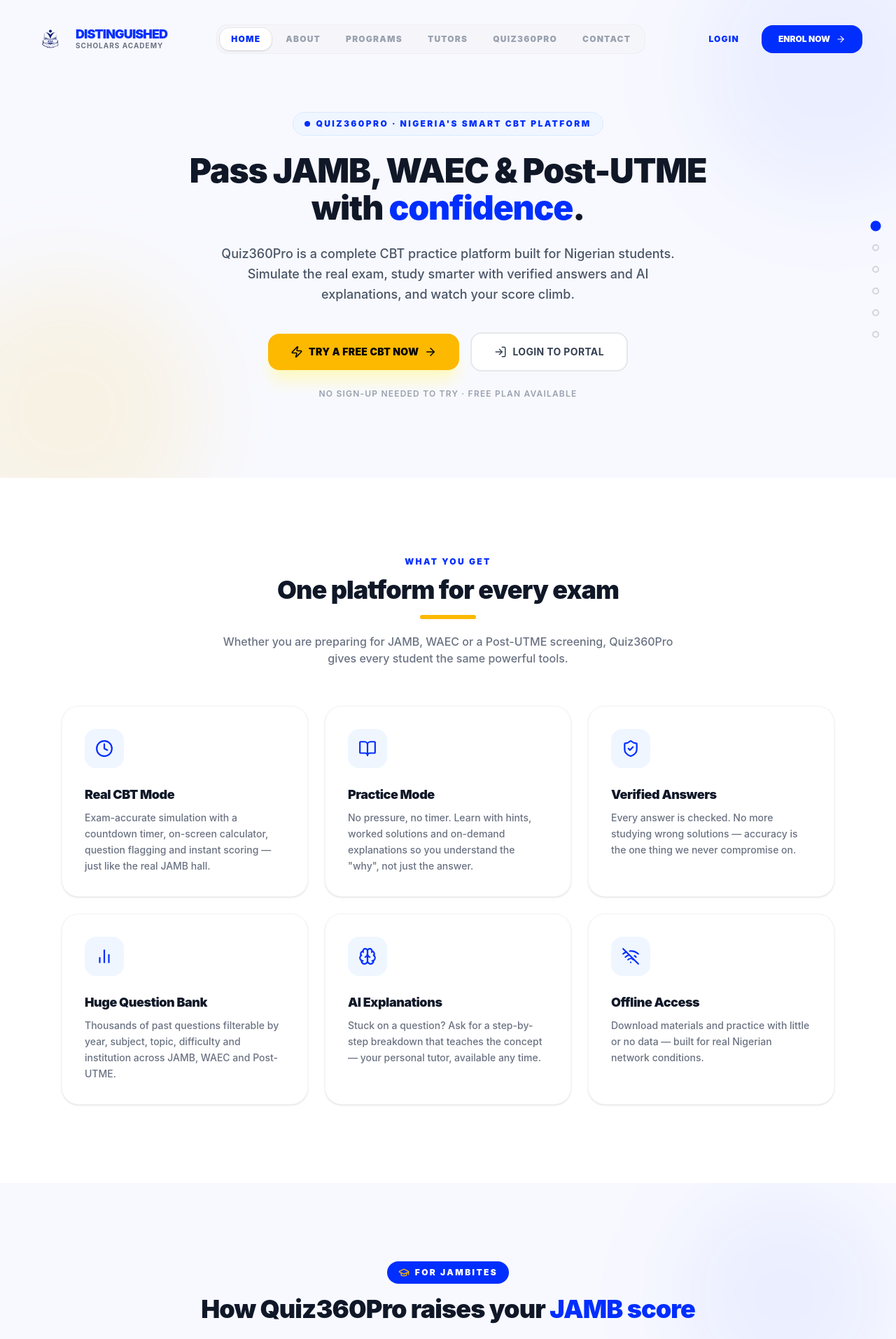
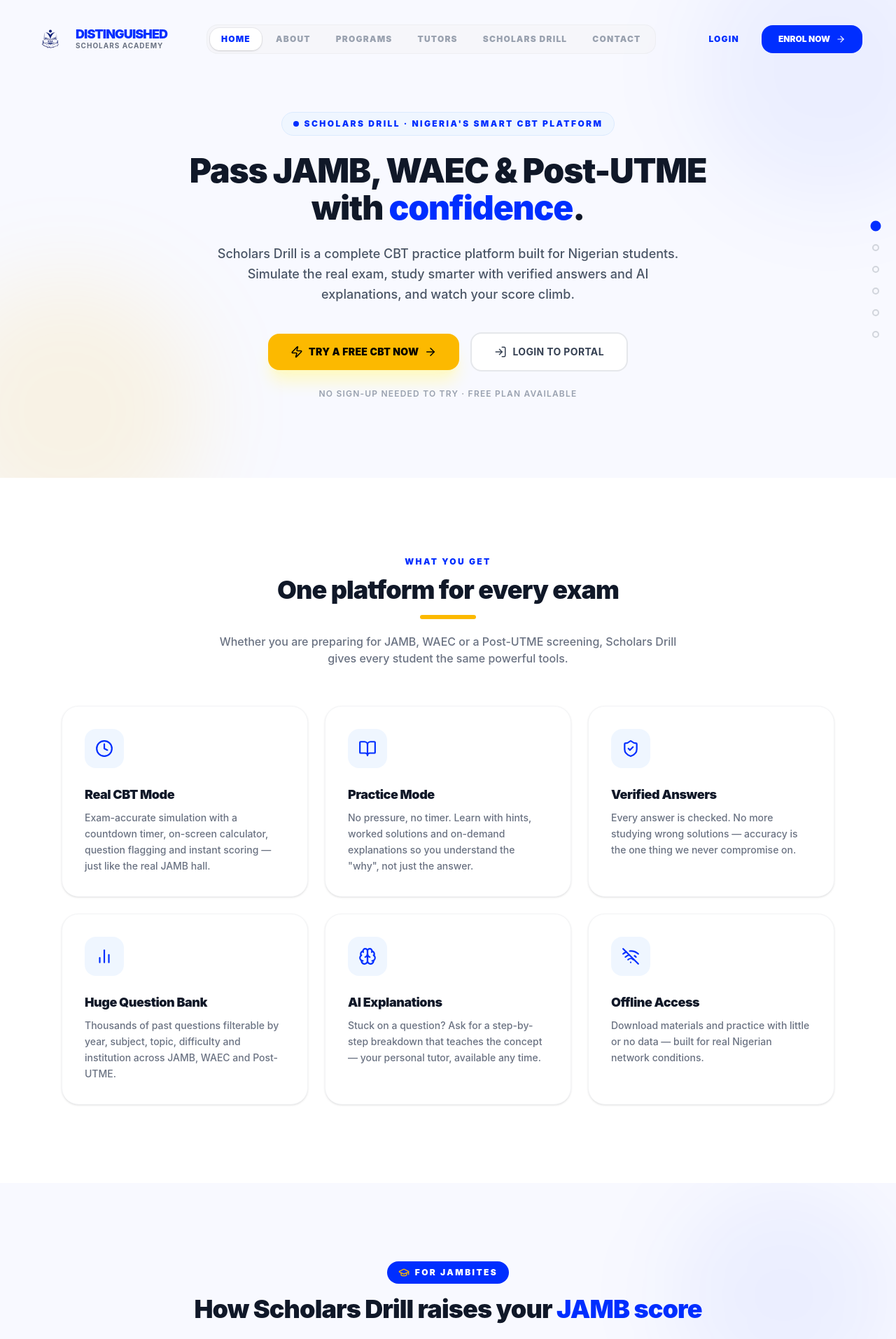
Before and after one commit to Bee-code-tech/distingushed-scholars-academy, a Next.js app: page /quiz360pro in a window 1280 px wide. Shown: the top 1914 px of the page at 70% size. Built offline with nearby package versions, Linux system fonts and the light colour scheme.

Commit message:
Add Google Analytics (gtag.js) site-wide; rename Quiz360Pro -> Scholars Drill in UI copy

```diff
--- a/src/app/layout.tsx
+++ b/src/app/layout.tsx
@@ -1,8 +1,12 @@
 import type { Metadata } from 'next'
 import { Geist, Geist_Mono } from 'next/font/google'
+import Script from 'next/script'
 import './globals.css'
 import ThemeProvider from '@/components/ui/ThemeProvider'
 import AOSProvider from '@/components/AOSProvider' // Import the provider
+
+// Google Analytics (gtag.js) measurement ID
+const GA_MEASUREMENT_ID = 'G-LC7HKXPGHP'
 
 const geistSans = Geist({ variable: '--font-geist-sans', subsets: ['latin'] })
 const geistMono = Geist_Mono({
@@ -48,6 +52,21 @@
 }) {
   return (
     <html lang='en' suppressHydrationWarning>
+      <head>
+        {/* Google tag (gtag.js) */}
+        <Script
+          src={`https://www.googletagmanager.com/gtag/js?id=${GA_MEASUREMENT_ID}`}
+          strategy='afterInteractive'
+        />
+        <Script id='google-analytics' strategy='afterInteractive'>
+          {`
+            window.dataLayer = window.dataLayer || [];
+            function gtag(){dataLayer.push(arguments);}
+            gtag('js', new Date());
+            gtag('config', '${GA_MEASUREMENT_ID}');
+          `}
+        </Script>
+      </head>
       <body
         className={`${geistSans.variable} ${geistMono.variable} antialiased bg-neutralWhite dark:bg-neutralBlack text-neutralBlack dark:text-neutralWhite`}
       >
--- a/src/app/quiz360pro/page.tsx
+++ b/src/app/quiz360pro/page.tsx
@@ -155,7 +155,7 @@
           >
             <span className='w-2 h-2 bg-[#002EFF] rounded-full' />
             <span className='text-[#002EFF] text-[10px] md:text-xs font-black uppercase tracking-[0.2em]'>
-              Quiz360Pro · Nigeria's Smart CBT Platform
+              Scholars Drill · Nigeria's Smart CBT Platform
             </span>
           </div>
 
@@ -173,7 +173,7 @@
             data-aos-delay='200'
             className='mt-6 text-base md:text-lg text-gray-600 max-w-2xl mx-auto leading-relaxed font-medium'
           >
-            Quiz360Pro is a complete CBT practice platform built for Nigerian
+            Scholars Drill is a complete CBT practice platform built for Nigerian
             students. Simulate the real exam, study smarter with verified
             answers and AI explanations, and watch your score climb.
           </p>
@@ -237,7 +237,7 @@
               className='mt-5 text-gray-500 max-w-2xl mx-auto font-medium'
             >
               Whether you are preparing for JAMB, WAEC or a Post-UTME
-              screening, Quiz360Pro gives every student the same powerful tools.
+              screening, Scholars Drill gives every student the same powerful tools.
             </p>
           </div>
 
@@ -289,7 +289,7 @@
               data-aos-delay='100'
               className='text-3xl md:text-4xl font-black text-gray-900 tracking-tight max-w-3xl mx-auto'
             >
-              How Quiz360Pro raises your{' '}
+              How Scholars Drill raises your{' '}
               <span className='text-[#002EFF]'>JAMB score</span>
             </h2>
             <p
@@ -337,7 +337,7 @@
               className='bg-white rounded-3xl border border-gray-100 shadow-sm p-8 md:p-10'
             >
               <h3 className='text-xl font-black text-gray-900 tracking-tight mb-6'>
-                Why Jambites choose Quiz360Pro
+                Why Jambites choose Scholars Drill
               </h3>
               <ul className='space-y-4'>
                 {jambBenefits.map((b) => (
--- a/src/components/ui/Header.tsx
+++ b/src/components/ui/Header.tsx
@@ -12,7 +12,7 @@
   { id: 'about', name: 'About', href: '#about' },
   { id: 'programs', name: 'Programs', href: '#programs' },
   { id: 'tutors', name: 'Tutors', href: '#tutors' },
-  { id: 'Quiz360Pro', name: 'Quiz360Pro', href: '#Quiz360Pro' },
+  { id: 'Quiz360Pro', name: 'Scholars Drill', href: '#Quiz360Pro' },
   { id: 'contact', name: 'Contact', href: '#contact' },
 ]
 
--- a/src/components/ui/RapidQuiz.tsx
+++ b/src/components/ui/RapidQuiz.tsx
@@ -113,7 +113,7 @@
 //             data-aos-delay='100'
 //             className='text-4xl md:text-5xl font-black text-black uppercase tracking-tight'
 //           >
-//             Quiz360Pro <span className='text-[#002EFF]'>Portal</span>
+//             Scholars Drill <span className='text-[#002EFF]'>Portal</span>
 //           </h2>
 //           <div
 //             data-aos='zoom-in'
@@ -336,7 +336,7 @@
             data-aos-delay='100'
             className='text-4xl md:text-5xl font-black text-black uppercase tracking-tight'
           >
-            Quiz360Pro <span className='text-[#002EFF]'>Portal</span>
+            Scholars Drill <span className='text-[#002EFF]'>Portal</span>
           </h2>
           <div
             data-aos='zoom-in'
@@ -392,7 +392,7 @@
             href='/quiz360pro'
             className='group px-12 py-5 bg-[#FCB900] text-black font-black rounded-2xl shadow-xl shadow-yellow-100 hover:bg-[#002EFF] hover:text-white transition-all duration-300 flex items-center gap-4 active:scale-95'
           >
-            EXPLORE QUIZ360PRO
+            EXPLORE SCHOLARS DRILL
             <ArrowRight
               size={22}
               className='group-hover:translate-x-2 transition-transform'
```
